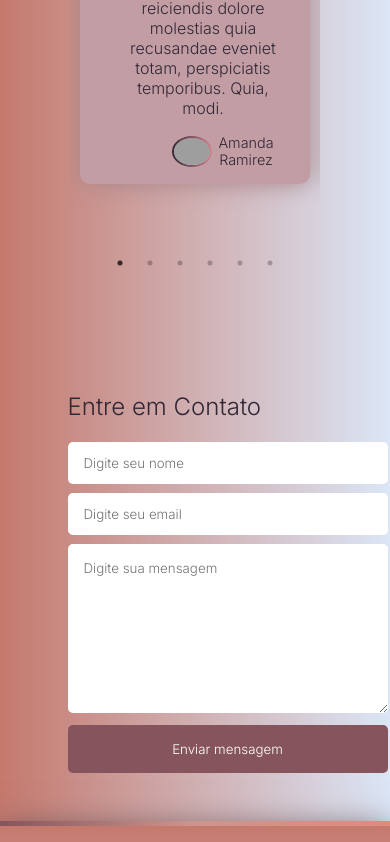
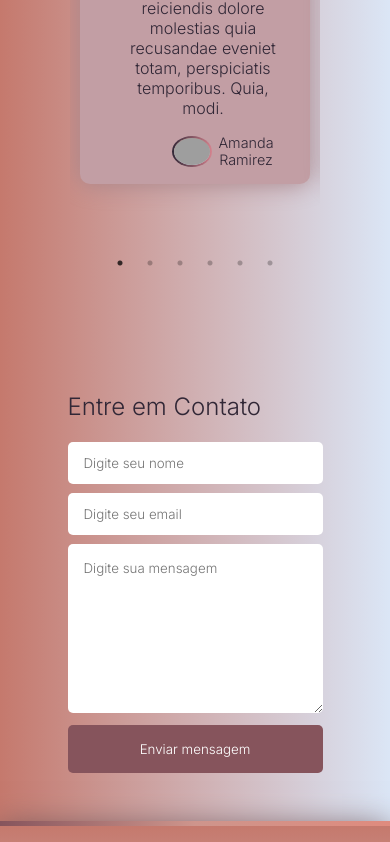
Before and after one commit to amandadeogr/beauty-space, a React (Vite) app: page / in a window 390 px wide. Shown: the part 2359-3201 px from the top of the page. Built offline with nearby package versions, Linux system fonts and the light colour scheme; grey boxes are pictures that could not be loaded.

Commit message:
add media queries ao projeto

```diff
--- a/src/components/Input/Input.css
+++ b/src/components/Input/Input.css
@@ -6,3 +6,9 @@
    outline: none;
    width: 20rem;
 }
+
+@media (max-width: 912px) {
+   .input {
+      width: 100%
+   }
+}
```
